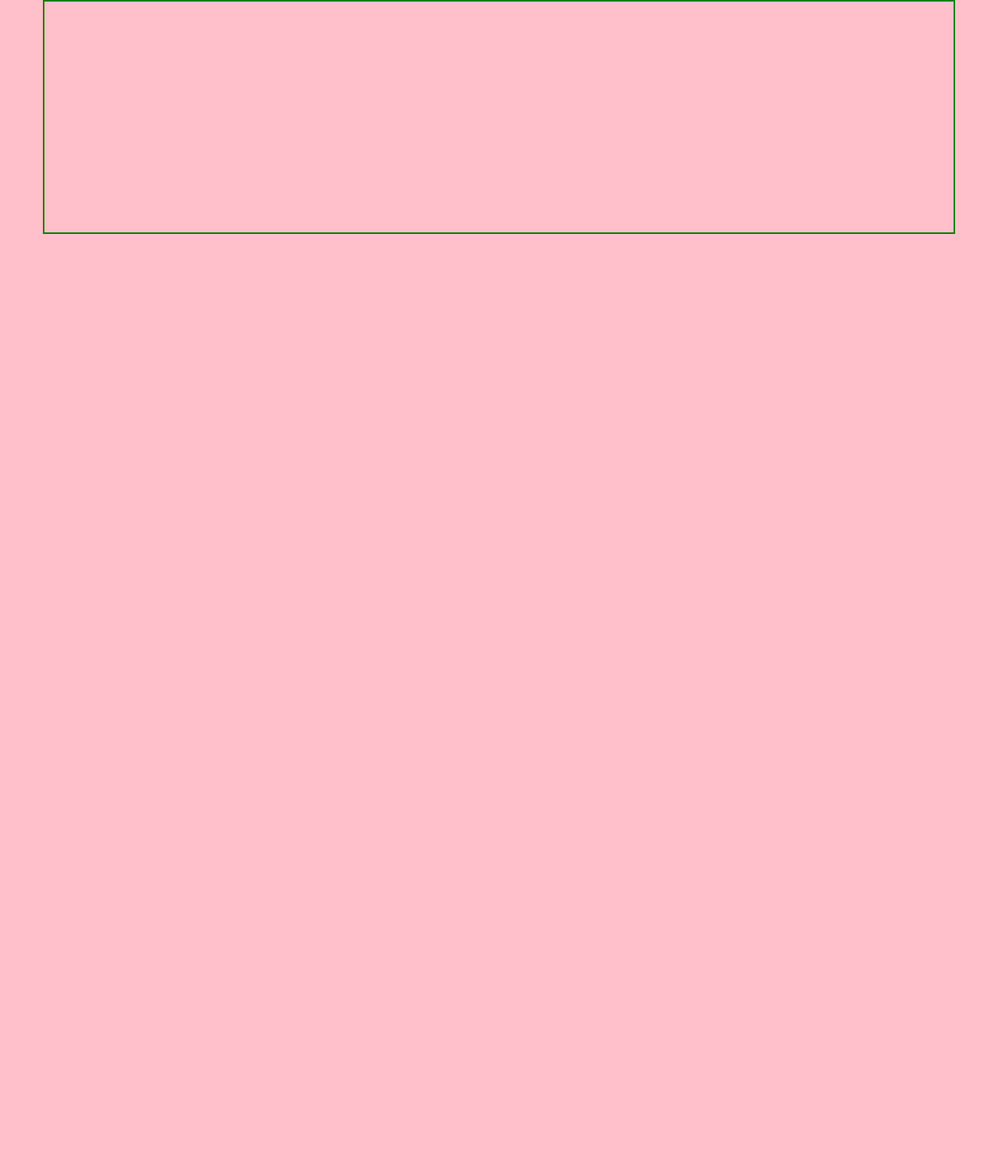
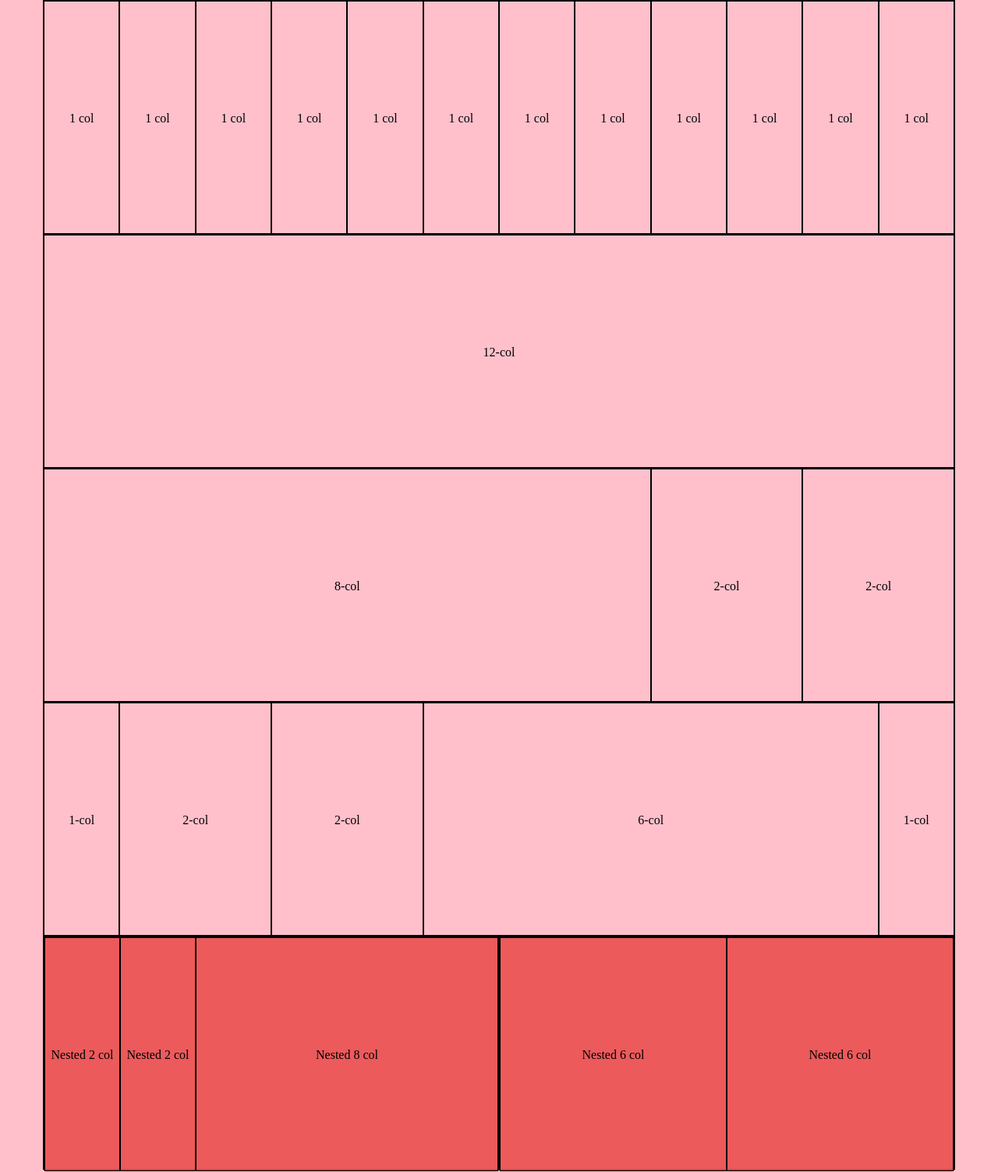
Before and after one commit to lucacarnaroli/html-css-12bool, a plain HTML site: page index.html in a window 1280 px wide. Shown: the whole page at 78% size. Before the commit the page ends 800 px from the top, so only its background shows below. Drawn offline with Linux system fonts and the light colour scheme.

Commit message:
testi e colori

```diff
--- a/css/12-bool.css
+++ b/css/12-bool.css
@@ -5,12 +5,62 @@
 }
 .debug {
   background-color: pink;
+
 }
 .debug .conteiner {
-  width: 1170px;
-  margin: 0 auto;
+  height: 300px;
 }
 .conteiner {
-  border: 2px solid green;
+  max-width: 1170px;
+  margin: 0 auto;
+  border: 1px solid black;
+}
+.conteiner:after {
+  content: '';
+  display: table;
+  clear: both;
+}
+
+[class*="col-"] {
+  float:left;
+}
+.debug [class*="col-"] {
+  border: 1px solid black;
   height: 300px;
 }
+/* colonne */
+.col-1 {
+  width: calc((100% / 12) * 1);
+}
+.col-2 {
+  width: calc((100% / 12) * 2);
+}
+.col-3 {
+  width: calc((100% / 12) * 3);
+}
+.col-4 {
+  width: calc((100% / 12) * 4);
+}
+.col-5 {
+  width: calc((100% / 12) * 5);
+}
+.col-6 {
+  width: calc((100% / 12) * 6);
+}
+.col-7 {
+  width: calc((100% / 12) * 7);
+}
+.col-8 {
+  width: calc((100% / 12) * 8);
+}
+.col-9 {
+  width: calc((100% / 12) * 9);
+}
+.col-10 {
+  width: calc((100% / 12) * 10);
+}
+.col-11 {
+  width: calc((100% / 12) * 11);
+}
+.col-12 {
+  width: calc((100% / 12) * 12);
--- a/css/style.css
+++ b/css/style.css
@@ -0,0 +1,8 @@
+.red {
+  background-color: rgba(235, 83, 83, 0.73)
+
+}
+[class*="col-"] {
+  text-align: center;
+  line-height: 300px;
+}
--- a/index.html
+++ b/index.html
@@ -8,8 +8,59 @@
   </head>
   <body class="debug">
     <div class="conteiner">
+      <div class="col-1">1 col</div>
+      <div class="col-1">1 col</div>
+      <div class="col-1">1 col</div>
+      <div class="col-1">1 col</div>
+      <div class="col-1">1 col</div>
+      <div class="col-1">1 col</div>
+      <div class="col-1">1 col</div>
+      <div class="col-1">1 col</div>
+      <div class="col-1">1 col</div>
+      <div class="col-1">1 col</div>
+      <div class="col-1">1 col</div>
+      <div class="col-1">1 col</div>
+    </div>
+    <div class="conteiner">
+      <div class="col-12">12-col</div>
+    </div>
+    <div class="conteiner">
+      <div class="col-8">8-col</div>
+      <div class="col-2">2-col</div>
+      <div class="col-2">2-col</div>
+    </div>
+    <div class="conteiner">
+      <div class="col-1">1-col</div>
+      <div class="col-2">2-col</div>
+      <div class="col-2">2-col</div>
+      <div class="col-6">6-col</div>
+      <div class="col-1">1-col</div>
+    </div>
+    <div class="conteiner">
 
-    </div>
+      <div class="col-6 red">
+        <div class="red col-2">Nested 2 col</div>
+        <div class="red col-2">Nested 2 col</div>
+        <div class="red col-8">Nested 8 col</div>
+      </div>
+      <div class="col-6 red">
+        <div class="red col-6">Nested 6 col</div>
+        <div class="red col-6">Nested 6 col</div>
+      </div>
+
+  </div>
+
+
+
+
+
+
+
+
+
+
+
+
 
   </body>
 </html>
```
